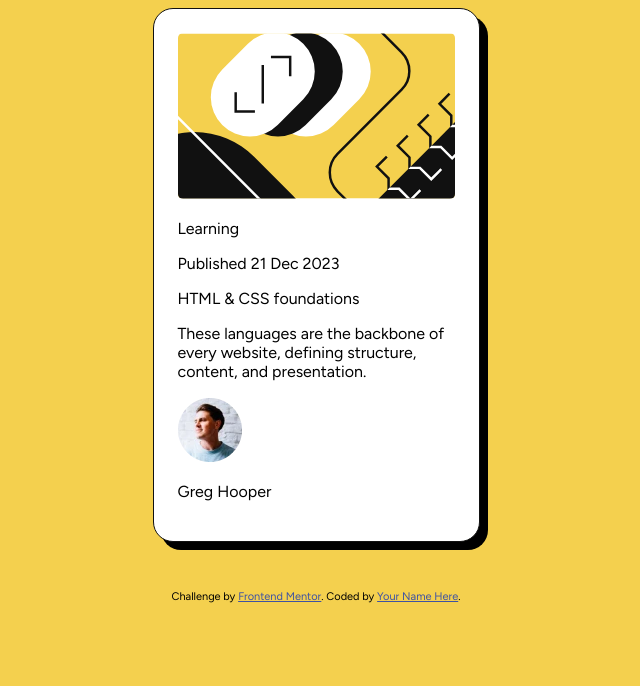
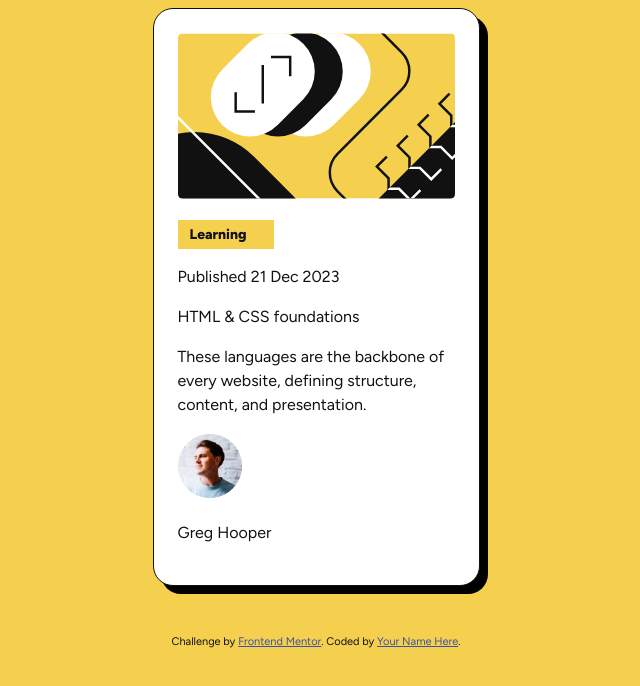
Before and after one commit to cfofana/blog-preview-card, a plain HTML site: page index.html in a window 1280 px wide. Shown: the whole page, without its empty margins (324-964 px from the left). Drawn offline with Linux system fonts and the light colour scheme.

Commit message:
Style category

```diff
--- a/style.css
+++ b/style.css
@@ -12,6 +12,7 @@
     --fs-heading: 1.5rem;
     --fs-body: 1rem;
     --fs-body-mobile: 0.875rem;
+    --fs-category: 0.875rem;
 
     --lh-heading: 1.5;
     --lh-body: 1.5;
@@ -32,6 +33,9 @@ body {
     background-color: var(--clr-yellow);
     font-family: var(--ff-body);
     font-size: 16px;
+    color: var(--clr-gray-950);
+    line-height: var(--lh-body);
+    letter-spacing: var(--ls);
 }
 
 h1, ul, li {
@@ -59,3 +63,11 @@ img {
 .blog-card__img {
     border-radius: 5px;
 }
+
+.blog-card__tag {
+    background-color: var(--clr-yellow);
+    width: 35%;
+    padding: var(--space-50) var(--space-150);
+    font-weight: var(--fw-heading);
+    font-size: var(--fs-category);
+}
```
